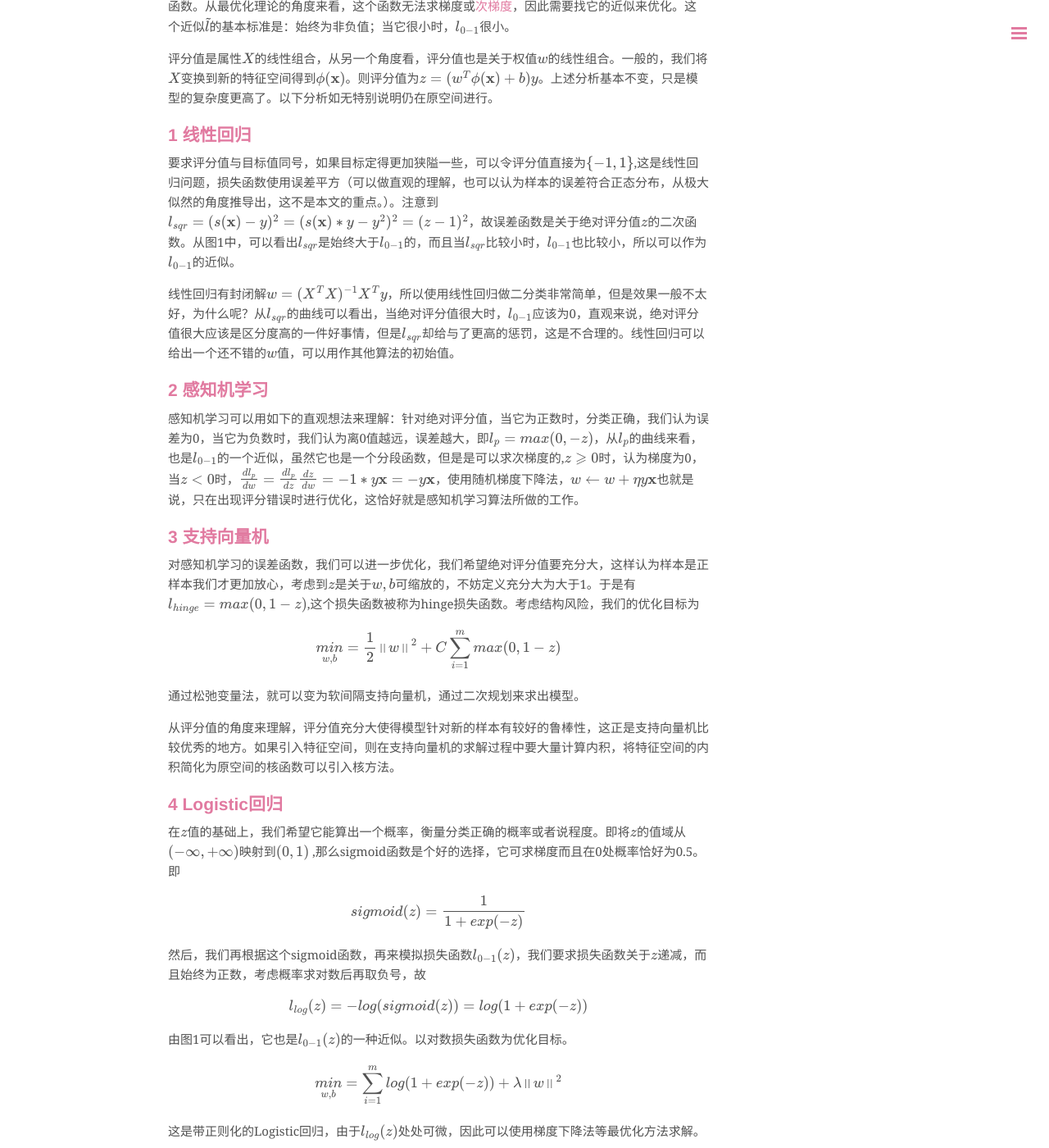
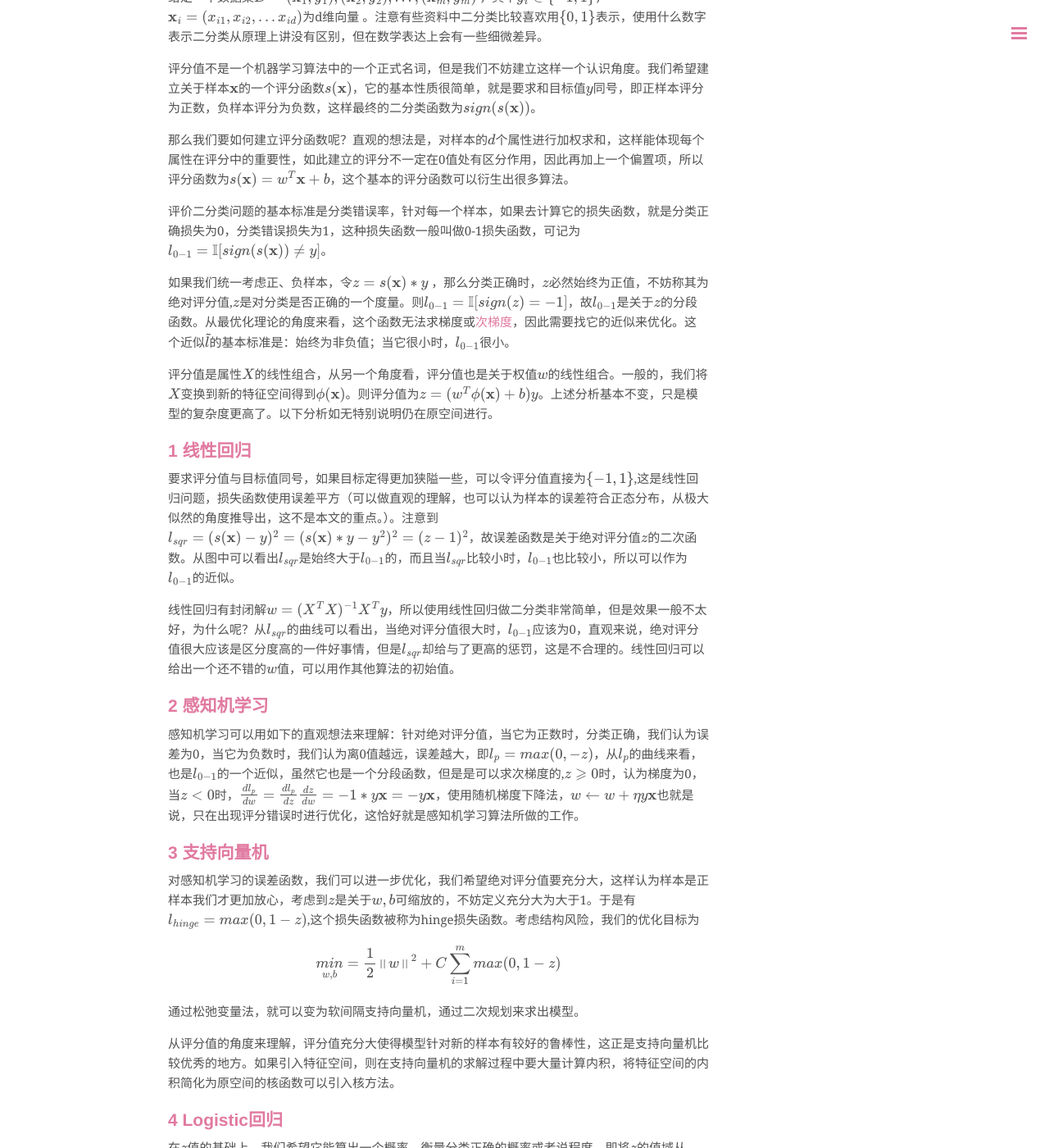
Before and after one commit to yifeitao/yifeitao.github.io, a Jekyll site: the page built from _posts/2018-02-21-score-and-loss-function-of-binary-classification.md, in a window 1280 px wide and 1400 px high, scrolled down 679 px. Shown: the whole window at 82% size. Built offline with Jekyll 4.4.1, drawn with Linux system fonts in a browser that asks for light colours; formulas are drawn with MathJax 3; a style sheet for code colours, icons or effects is not loaded.

```diff
--- a/_posts/2018-02-21-score-and-loss-function-of-binary-classification.md
+++ b/_posts/2018-02-21-score-and-loss-function-of-binary-classification.md
@@ -23,7 +27,7 @@ mathjax: true
 
 ## 1 线性回归
 
-要求评分值与目标值同号，如果目标定得更加狭隘一些，可以令评分值直接为$$\{-1, 1\}$$,这是线性回归问题，损失函数使用误差平方（可以做直观的理解，也可以认为样本的误差符合正态分布，从极大似然的角度推导出，这不是本文的重点。）。注意到$$l_{sqr}=(s(\mathbf x)-y)^2=(s(\mathbf x) * y-y^2)^2=(z-1)^2$$，故误差函数是关于绝对评分值$$z$$的二次函数。从图1中，可以看出$$l_{sqr}$$是始终大于$$l_{0-1}$$的，而且当$$l_{sqr}$$比较小时，$$l_{0-1}$$也比较小，所以可以作为$$l_{0-1}$$的近似。
+要求评分值与目标值同号，如果目标定得更加狭隘一些，可以令评分值直接为$$\{-1, 1\}$$,这是线性回归问题，损失函数使用误差平方（可以做直观的理解，也可以认为样本的误差符合正态分布，从极大似然的角度推导出，这不是本文的重点。）。注意到$$l_{sqr}=(s(\mathbf x)-y)^2=(s(\mathbf x) * y-y^2)^2=(z-1)^2$$，故误差函数是关于绝对评分值$$z$$的二次函数。从图中可以看出$$l_{sqr}$$是始终大于$$l_{0-1}$$的，而且当$$l_{sqr}$$比较小时，$$l_{0-1}$$也比较小，所以可以作为$$l_{0-1}$$的近似。
 
 线性回归有封闭解$$w=(X^TX)^{-1}X^Ty$$，所以使用线性回归做二分类非常简单，但是效果一般不太好，为什么呢？从$$l_{sqr}$$的曲线可以看出，当绝对评分值很大时，$$l_{0-1}$$应该为0，直观来说，绝对评分值很大应该是区分度高的一件好事情，但是$$l_{sqr}$$却给与了更高的惩罚，这是不合理的。线性回归可以给出一个还不错的$$w$$值，可以用作其他算法的初始值。
 
@@ -51,7 +55,7 @@ $$sigmoid(z)=\frac {1}{1+exp(-z)}$$
 
 $$l_{log}(z)=-log(sigmoid(z))=log(1+exp(-z))$$
 
-由图1可以看出，它也是$$l_{0-1}(z)$$的一种近似。以对数损失函数为优化目标。
+由图可以看出，它也是$$l_{0-1}(z)$$的一种近似。以对数损失函数为优化目标。
 
 $$\underset{w,b}{min}=\sum_{i=1}^{m}log(1+exp(-z))+ \lambda\left \|w  \right \|^2$$
 
```
Also changed, not shown: other parts of _posts/2018-02-21-score-and-loss-function-of-binary-classification.md (+4 -0 lines), _posts/2018-02-12-nothing-at-first.md (+1 -1 lines), assets/images/loss.png (added).
